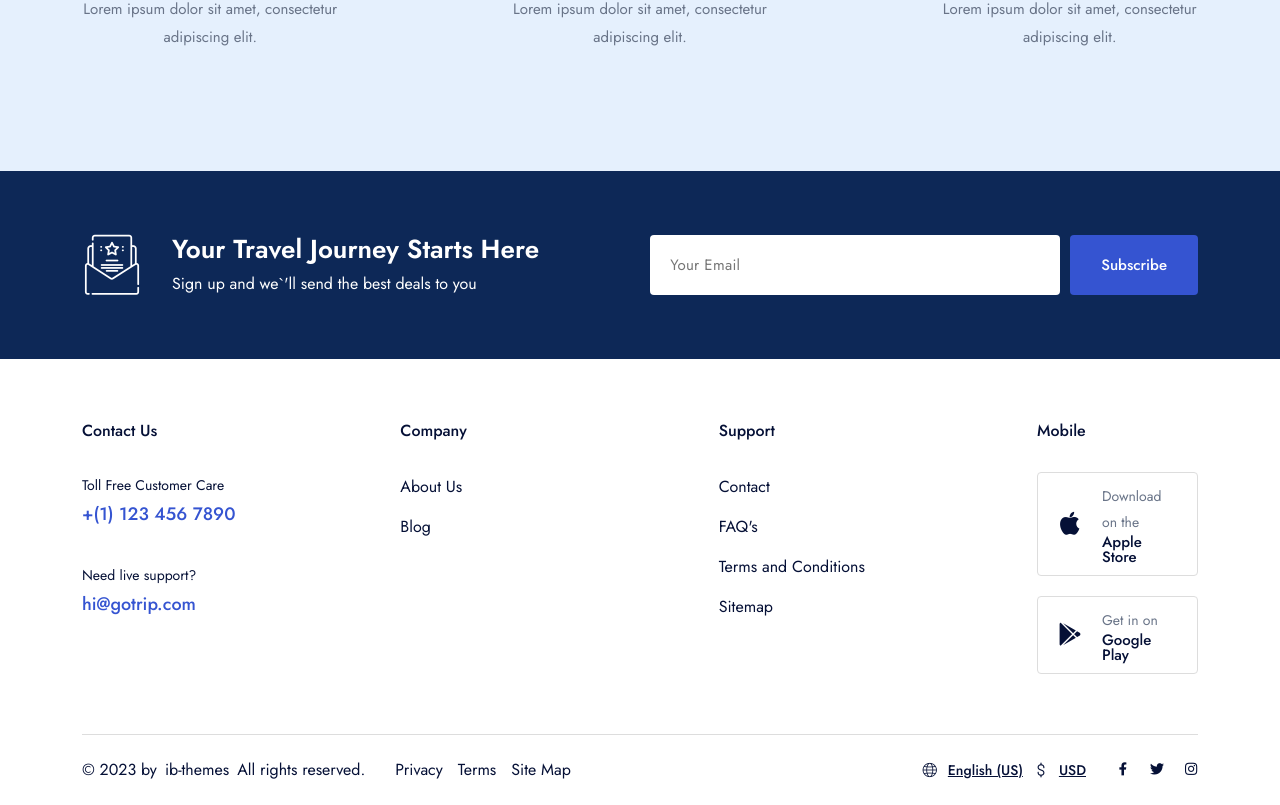
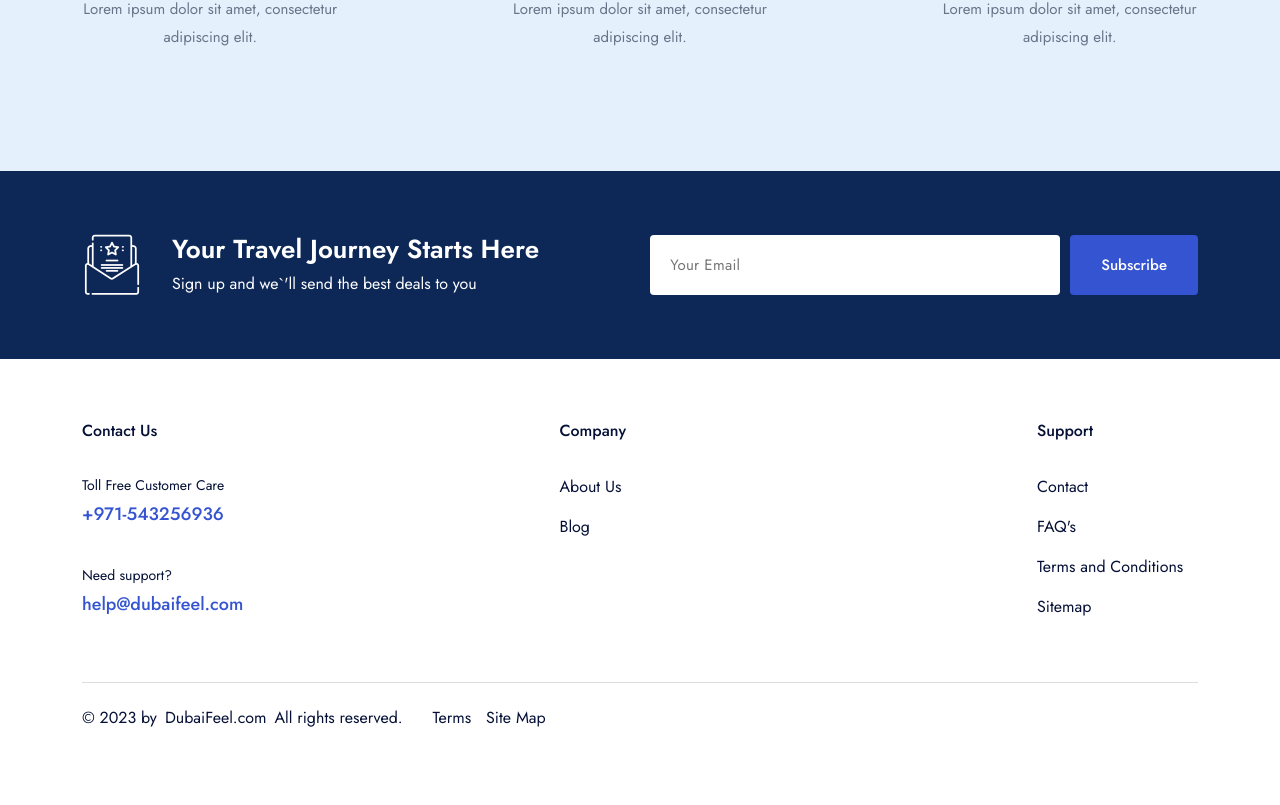
Before and after one commit to Abdohm-coder/dubai-feels, a Next.js app: page /contact in a window 1280 px wide. Shown: the part 1723-2528 px from the top of the page. After the commit the page ends 2476 px from the top, so only its background shows below. Built offline with nearby package versions, Linux system fonts and the light colour scheme.

Commit message:
feat tours list page

```diff
--- a/components/footer/default/ContactInfo.jsx
+++ b/components/footer/default/ContactInfo.jsx
@@ -3,14 +3,14 @@ const ContactInfo = () => {
     {
       id: 1,
       title: "Toll Free Customer Care",
-      action: "tel:+(1) 123 456 7890",
-      text: "+(1) 123 456 7890",
+      action: "tel:+971543256936",
+      text: "+971-543256936",
     },
     {
       id: 2,
-      title: "Need live support?",
-      action: "mailto:xyz@abc.com",
-      text: "hi@gotrip.com",
+      title: "Need support?",
+      action: "mailto:help@dubaifeel.com",
+      text: "help@dubaifeel.com",
     },
   ];
   return (
--- a/components/footer/default/Copyright.jsx
+++ b/components/footer/default/Copyright.jsx
@@ -1,3 +1,4 @@
+import Link from "next/link";
 import Social from "../../common/social/Social";
 
 const Copyright = () => {
@@ -8,14 +9,13 @@ const Copyright = () => {
           <div className="col-auto">
             <div className="d-flex items-center">
               © {new Date().getFullYear()} by
-              <a
+              <span
                 href="https://themeforest.net/user/ib-themes"
                 className="mx-2"
                 target="_blank"
-                rel="noopener noreferrer"
-              >
-                ib-themes
-              </a>
+                rel="noopener noreferrer">
+                DubaiFeel.com
+              </span>
               All rights reserved.
             </div>
           </div>
@@ -23,9 +23,8 @@ const Copyright = () => {
 
           <div className="col-auto">
             <div className="d-flex x-gap-15">
-              <a href="#">Privacy</a>
-              <a href="#">Terms</a>
-              <a href="#">Site Map</a>
+              <Link href="/terms-and-conditions">Terms</Link>
+              <Link href="/sitemap">Site Map</Link>
             </div>
           </div>
           {/* End .col */}
@@ -33,32 +32,6 @@ const Copyright = () => {
         {/* End .row */}
       </div>
       {/* End .col */}
-
-      <div className="col-auto">
-        <div className="row y-gap-10 items-center">
-          <div className="col-auto">
-            <div className="d-flex items-center">
-              <button className="d-flex items-center text-14 fw-500 text-dark-1 mr-10">
-                <i className="icon-globe text-16 mr-10" />
-                <span className="underline">English (US)</span>
-              </button>
-              <button className="d-flex items-center text-14 fw-500 text-dark-1">
-                <i className="icon-usd text-16 mr-10" />
-                <span className="underline">USD</span>
-              </button>
-            </div>
-          </div>
-          {/* End .col */}
-
-          <div className="col-auto">
-            <div className="d-flex x-gap-20 items-center">
-              <Social />
-            </div>
-          </div>
-          {/* End .col */}
-        </div>
-      </div>
-      {/* End .col */}
     </div>
   );
 };
--- a/components/footer/default/index.jsx
+++ b/components/footer/default/index.jsx
@@ -17,11 +17,6 @@ const index = () => {
 
             <FooterContent />
             {/* End footer menu content */}
-
-            <div className="col-xl-2 col-lg-4 col-sm-6">
-              <h5 className="text-16 fw-500 mb-30">Mobile</h5>
-              <AppButton />
-            </div>
           </div>
         </div>
         {/* End footer top */}
--- a/components/footer/footer-4/Copyright.jsx
+++ b/components/footer/footer-4/Copyright.jsx
@@ -1,5 +1,4 @@
 import Link from "next/link";
-import Social from "../../common/social/Social";
 
 const Copyright = () => {
   return (
--- a/pages/tour/tour-single/[id].jsx
+++ b/pages/tour/tour-single/[id].jsx
@@ -244,12 +244,12 @@ const TourSingleV1Dynamic = () => {
       </section>
       {/* End important info */}
 
-      <section className="border-top-light  mt-40 pt-40">
+      {/* <section className="border-top-light  mt-40 pt-40">
         <div className="container">
           <h3 className="text-22 fw-500 mb-20">Itinerary</h3>
           <Itinerary />
         </div>
-      </section>
+      </section> */}
       {/* End Itinerary */}
 
       <section className="mt-40">
```
Also changed, not shown: components/tour-list/tour-list-v1/TopHeaderFilter.jsx (+1 -27 lines), pages/index.js (+0 -9 lines), pages/tour/tour-list-v1/index.jsx (+1 -45 lines), pages/tour/tour-list-v2/index.jsx (deleted, +0 -86 lines), pages/tour/tour-list-v3/index.jsx (deleted, +0 -58 lines), public/img/general/logo.png (added).
